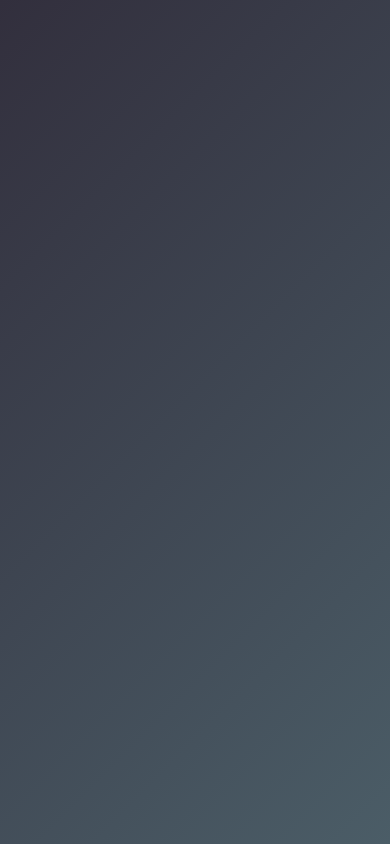
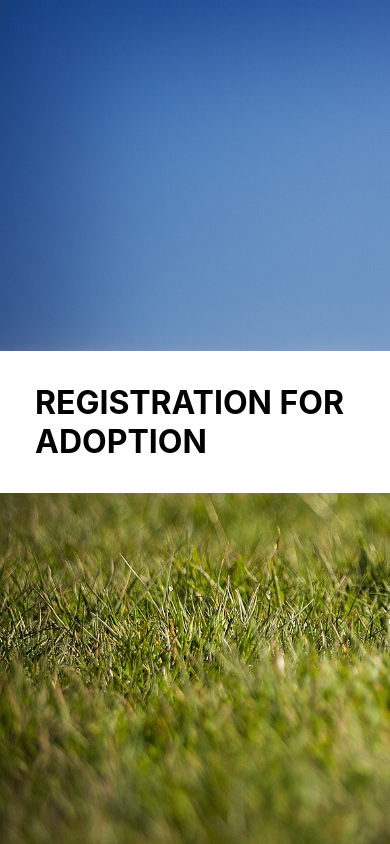
Before and after one commit to agyorgy87/dog-adoption-form-with-validate-reactjs, a React (Create React App) app: page / in a window 390 px wide. Built offline with nearby package versions, Linux system fonts and the light colour scheme.

Commit message:
background is responsive, form responsive size with title is good

```diff
--- a/src/App.css
+++ b/src/App.css
@@ -6,11 +6,11 @@
     box-sizing: border-box;
 }
 
+
 .App {
-    height: 100vh;
-    background: linear-gradient  (
-        135deg,
-        #6F38C5,
-        #12012d,
-    );
+    min-height: 100vh;
+    width: 100%;
+    background-repeat: no-repeat;
+    background-size:cover;
+
 }
--- a/src/App.js
+++ b/src/App.js
@@ -1,13 +1,17 @@
 import './App.css';
 //import FormOfFrame from './components/FormOfFrame';
-import ResponsiveForm from './components/ResponsiveForm';
+import ResponsiveForm from './components/ResponsiveForm.js';
+import background from './img/adoptionDog.jpg'
+
 
 const App = () => {
+    /*
     const color1 = "#322F3D"
     const color2 = "#4B5D67"
-
+    style={{background: `linear-gradient( 135deg, ${color1} 0%, ${color2} 100%)`}}
+    */
     return (
-        <div className="App" style={{background: `linear-gradient( 135deg, ${color1} 0%, ${color2} 100%)`}}>
+        <div className="App" style={{ backgroundImage: `url(${background})` }}>
             <ResponsiveForm/>
         </div>
     );
--- a/src/components/ResponsiveForm.css
+++ b/src/components/ResponsiveForm.css
@@ -5,3 +5,15 @@
     margin: 0;
     box-sizing: border-box;
 }
+
+.container {
+    background-color: #ffffff;
+    width: 95%;
+    min-width: 26rem;
+    padding: 2rem 3rem;
+    transform: translate(-50%, -50%);
+    position: absolute;
+    left: 50%;
+    top: 50%;
+    border-radius: 0.7rem;
+}
--- a/src/components/ResponsiveForm.js
+++ b/src/components/ResponsiveForm.js
@@ -1,11 +1,12 @@
 import React from 'react'
+import './ResponsiveForm.css';
 
-const responsiveForm = () => {
+const ResponsiveForm = () => {
   return (
     <div className="container">
-
+        <h1>REGISTRATION FOR ADOPTION</h1>
     </div>
   )
 }
 
-export default responsiveForm
+export default ResponsiveForm;
```
Also changed, not shown: src/img/pixabay-dog.jpg (deleted).
